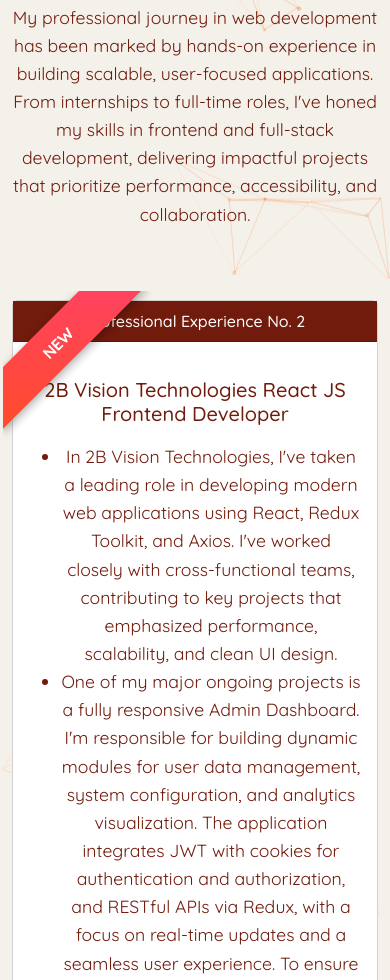
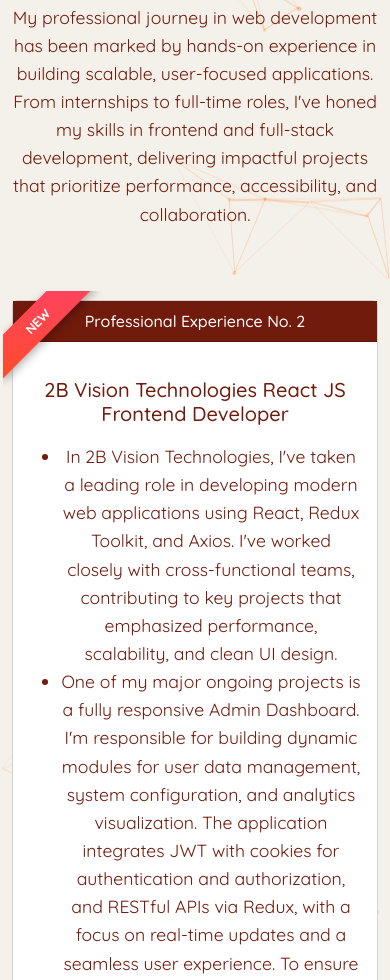
Before and after one commit to AbdulRehaman942004/AbdulRehman-portfolio, a plain HTML site: page index.html in a window 390 px wide. Shown: the part 3684-4664 px from the top of the page. Drawn offline with nearby package versions, Linux system fonts and the light colour scheme; a web font is replaced by a local one.

Commit message:
Your commit message here

```diff
--- a/style.css
+++ b/style.css
@@ -200,6 +200,23 @@ td{
   box-shadow: 0 3px 10px rgba(0,0,0,0.3);
 }
 
+
+@media (max-width: 480px) {
+  .ribbon {
+    width: 100px; /* Further reduce width for very small screens */
+    height: 100px; /* Further reduce height */
+  }
+
+  .ribbon span {
+    width: 130px; /* Adjust width further for very small screens */
+    padding: 6px 0; /* Further reduce padding */
+    top: 15px; /* Adjust top position */
+    left: -30px; /* Adjust left position */
+    font-size: 0.8rem; /* Further reduce font size */
+  }
+}
+
+
 /* Particle.js background */
 #particles-js {
   position: absolute;
```
